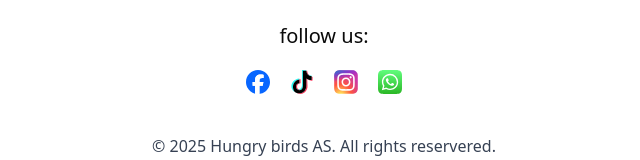
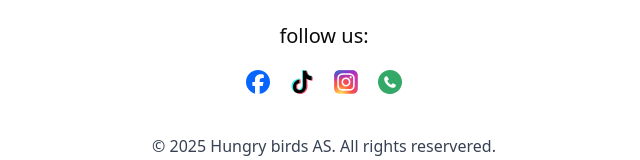
Before and after one commit to Ab0o0o0oD/hb-menu, a React (Vite) app: page / in a window 1280 px wide. Shown: the part 2453-2613 px from the top of the page, without its empty margins (316-956 px from the left). Built offline with nearby package versions, Linux system fonts and the light colour scheme.

Commit message:
fix: Update to normal call

```diff
--- a/src/components/footer/Footer.tsx
+++ b/src/components/footer/Footer.tsx
@@ -1,6 +1,6 @@
 import insta from '../../assets/ig-instagram-icon.svg';
 import tiktok from '../../assets/tiktok-color-icon.svg';
-import whatsapp from '../../assets/wa-whatsapp-icon.svg';
+import call from '../../assets/accept-call-icon.svg';
 import facebook from '../../assets/facebook-round-color-icon.svg';
 export const Footer = () => {
   return (
@@ -25,9 +25,12 @@ export const Footer = () => {
           <a href="https://instagram.com/hungrybird.food/" target="_blank" rel="noopener noreferrer">
             <img src={insta} alt={'tiktok'} className="w-6 h-6" />
           </a>
-          <a href="https://wa.me/+4792244972" target="_blank" rel="noopener noreferrer">
-            <img src={whatsapp} alt={'whatsapp'} className="w-6 h-6" />
+          <a href="tel:+4741133081" target="_blank" rel="noopener noreferrer">
+            <img src={call} alt={'call-icon'} className="w-6 h-6" />
           </a>
+          {/*<a href="https://wa.me/+4741133081" target="_blank" rel="noopener noreferrer">*/}
+          {/*  <img src={whatsapp} alt={'whatsapp'} className="w-6 h-6" />*/}
+          {/*</a>*/}
         </div>
       </div>
       <p className="text-center text-gray-700 font-medium">&copy; 2025 Hungry birds AS. All rights reservered.</p>
```
Also changed, not shown: src/assets/accept-call-icon.svg (added).
